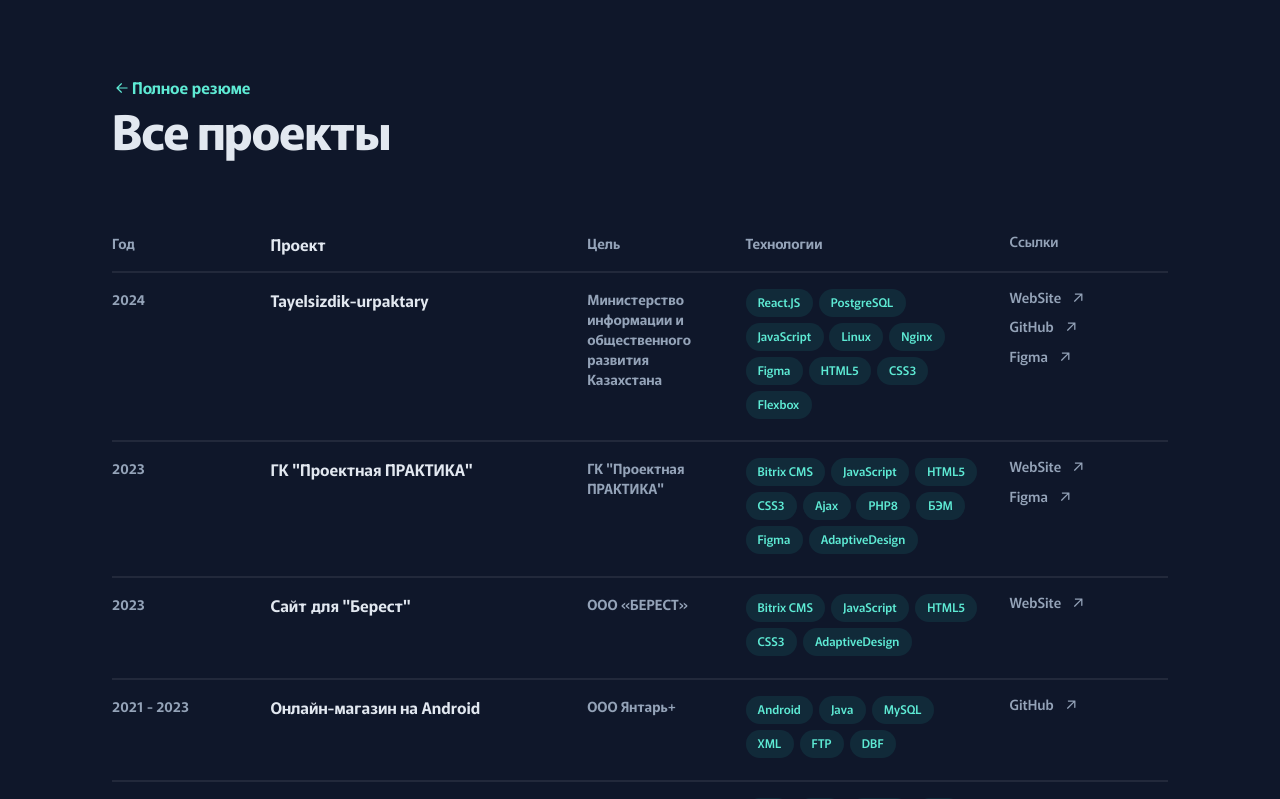
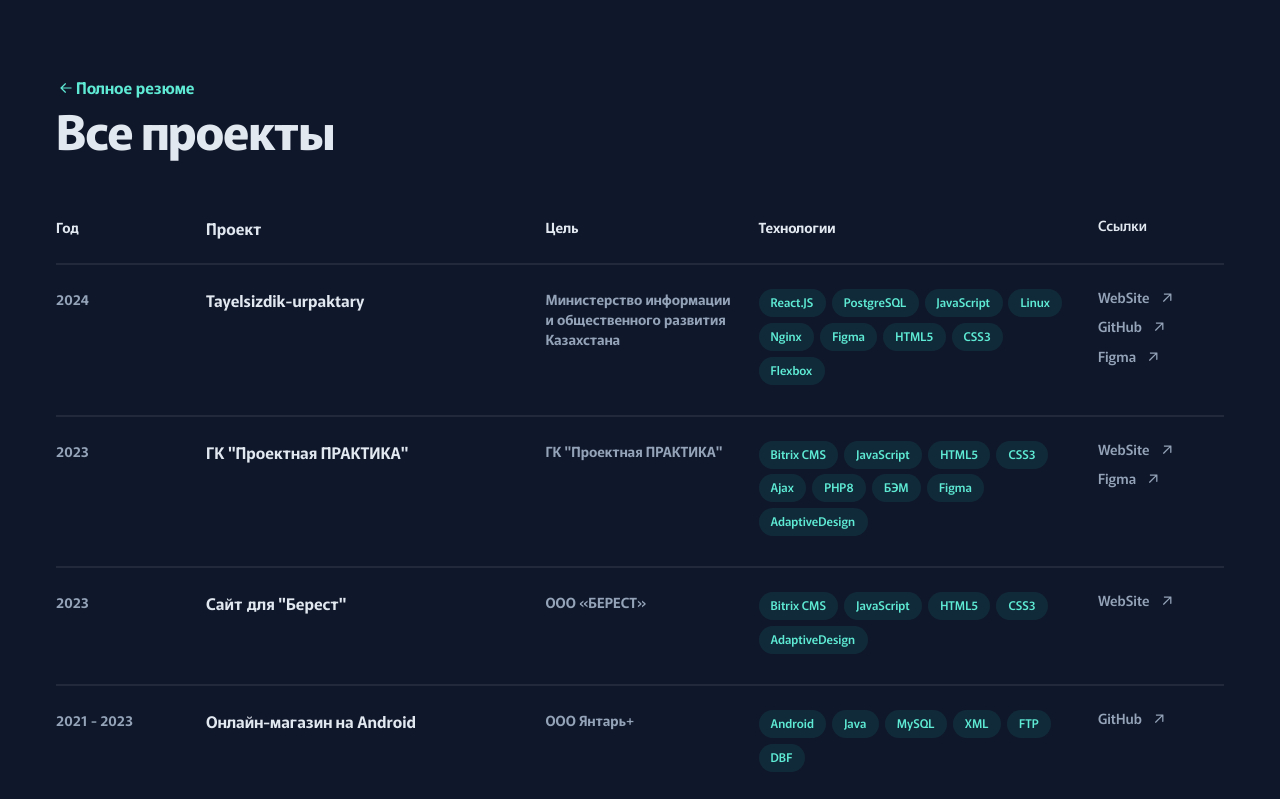
Before and after one commit to domster704/portfolio, a React app: page /#/projectList in a window 1280 px wide. Shown: the top 799 px of the page. Built offline with nearby package versions, Linux system fonts and the light colour scheme; the HTML template or start-up script is replaced by a standard one.

Commit message:
change flex view to grid

```diff
--- a/src/components/page/AllProjects/AllProjects.jsx
+++ b/src/components/page/AllProjects/AllProjects.jsx
@@ -25,12 +25,12 @@
             </Link>
             <h1 className={style.header}>Все проекты</h1>
             <div className={style.table}>
-                <div className={`${style.row} ${style.tableHeader}`}>
-                    <p className={style.col1}>Год</p>
-                    <p className={style.col2}>Проект</p>
-                    <p className={style.col3}>Цель</p>
-                    <p className={style.col4}>Технологии</p>
-                    <p className={style.col5}>Ссылки</p>
+                <div className={`${style.row}`}>
+                    <p className={`${style.col1} ${style.tableHeader} `}>Год</p>
+                    <p className={`${style.col2} ${style.tableHeader} `}>Проект</p>
+                    <p className={`${style.col3} ${style.tableHeader} `}>Цель</p>
+                    <p className={`${style.col4} ${style.tableHeader} `}>Технологии</p>
+                    <p className={`${style.col5} ${style.tableHeader} `}>Ссылки</p>
                 </div>
                 {
                     projects.list.map((item, index) => {
--- a/src/components/page/AllProjects/AllProjects.module.css
+++ b/src/components/page/AllProjects/AllProjects.module.css
@@ -1,5 +1,5 @@
 .projects {
-    padding: 6vw var(--main-padding);
+    padding: 6vw calc(var(--main-padding) / 2);
     position: relative;
 }
 
@@ -35,16 +35,6 @@
     animation-duration: .1s;
 }
 
-@keyframes back-hover {
-    0% {
-        transform: translateX(0);;
-    }
-
-    100% {
-        transform: translateX(-0.3rem);;
-    }
-}
-
 .header {
     color: var(--text-color);
     font-size: 3rem;
@@ -55,44 +45,42 @@
 }
 
 .table {
-    display: flex;
     flex-direction: column;
     min-width: 100%;
+
+    display: grid;
+    gap: clamp(1em, 2vw, 1.5em);
+    grid-template-columns: 2fr 5fr 3fr 5fr 2fr;
 }
 
-.tableHeader > *[class^=col] {
+p.tableHeader {
     color: var(--text-color);
 }
 
 .row {
-    --gap: 2vw;
-    display: flex;
-    flex-direction: row;
-    gap: var(--gap);
-
     text-align: left;
     padding: 1rem 0;
 
     font-size: 0.875rem;
     font-weight: 600;
     line-height: 1.25rem;
+
+    display: contents;
 }
 
-.row:not(:last-child) {
+.row:not(:last-child)::after {
+    content: '';
+    grid-column: 1 / -1;
     border-bottom: 2px solid #22293B;
 }
 
 .col1 {
-    min-width: calc(15% - var(--gap));
-
-    color: #94A3B8;
+    color: var(--light-gray);
     font-size: 0.875rem;
     line-height: 1.25rem;
 }
 
 .col2 {
-    min-width: calc(30% - var(--gap));
-
     color: var(--text-color);
     font-size: 1rem;
     font-weight: 600;
@@ -100,21 +88,17 @@
 }
 
 .col3 {
-    min-width: calc(15% - var(--gap));
-
-    color: #94A3B8;
+    color: var(--light-gray);
     font-size: 0.875rem;
     line-height: 1.25rem;
 }
 
 .col4 {
-    min-width: calc(25% - var(--gap));
     display: inline-block;
-    color: #94A3B8;
+    color: var(--light-gray);
 }
 
 .col5 {
-    min-width: 15%;
     display: flex;
     flex-direction: column;
     gap: 0.5rem;
@@ -122,7 +106,7 @@
     font-size: 0.875rem;
     font-weight: 500;
     line-height: 1.09375rem;
-    color: #94A3B8;
+    color: var(--light-gray);
 }
 
 .col5_link {
@@ -132,7 +116,7 @@
 }
 
 .link_element > a {
-    color: #94A3B8;
+    color: var(--light-gray);
     text-decoration: none;
     text-decoration-color: transparent;
 }
@@ -173,30 +157,19 @@
         padding: 6vw var(--main-padding);
     }
 
-    .col1 {
-        width: 20%;
-    }
-
-    .col2 {
-        width: 50%;
+    .table {
+        grid-template-columns: 1.5fr 5fr 5fr 1fr;
     }
 
     .col3 {
         display: none;
     }
-
-    .col4 {
-        display: none;
-    }
-
-    .col5 {
-        width: 30%;
-    }
 }
 
 @media (max-width: 639px) {
-    .col1 {
-        width: 20%;
+    .table {
+        grid-template-columns: 3fr 14fr;
+        row-gap: 1em;
     }
 
     .col2_desk {
@@ -205,7 +178,6 @@
 
     .col2_new {
         display: block;
-        width: 80%;
     }
 
     .col2_mobile {
@@ -217,4 +189,18 @@
     .col5 {
         display: none;
     }
+
+    .col4 {
+        display: none;
+    }
 }
+
+@keyframes back-hover {
+    0% {
+        transform: translateX(0);;
+    }
+
+    100% {
+        transform: translateX(-0.3rem);;
+    }
+}
--- a/src/components/page/Resume/Header/Header.module.css
+++ b/src/components/page/Resume/Header/Header.module.css
@@ -27,7 +27,7 @@
 }
 
 .description {
-    color: #94A3B8;
+    color: var(--light-gray);
     font-size: 1rem;
     line-height: 1.5rem;
     margin-top: 1rem;
--- a/src/components/page/Resume/Main/ListElement/ListElement.module.css
+++ b/src/components/page/Resume/Main/ListElement/ListElement.module.css
@@ -79,7 +79,7 @@
 }
 
 .specializationAbout {
-    color: #94A3B8;
+    color: var(--light-gray);
     font-size: 0.875rem;
     line-height: 1.3125rem;
     margin-bottom: 1rem;
--- a/src/components/page/Resume/Main/Main.module.css
+++ b/src/components/page/Resume/Main/Main.module.css
@@ -16,7 +16,7 @@
 }
 
 .about :is(p, li), .about {
-    color: #94A3B8;
+    color: var(--light-gray);
     font-size: 1rem;
     line-height: 1.625rem;
 }
--- a/src/style.css
+++ b/src/style.css
@@ -17,17 +17,17 @@
 
     --gray-color: #8997ab;
     --text-color: #E2E8F0;
+    --light-gray: #94A3B8;
 }
 
 html::-webkit-scrollbar {
-    width: 0.75vw;
+    width: 0.75em;
     background: #E2E8F030;
-    padding-right: 1rem;
 }
 
 html::-webkit-scrollbar-thumb {
     background-color: var(--text-color);
-    border-radius: 0.5vw;
+    border-radius: 0.5em;
 }
 
 body {
```
Also changed, not shown: 1 other file (tests, documents, lock files or other folders).
